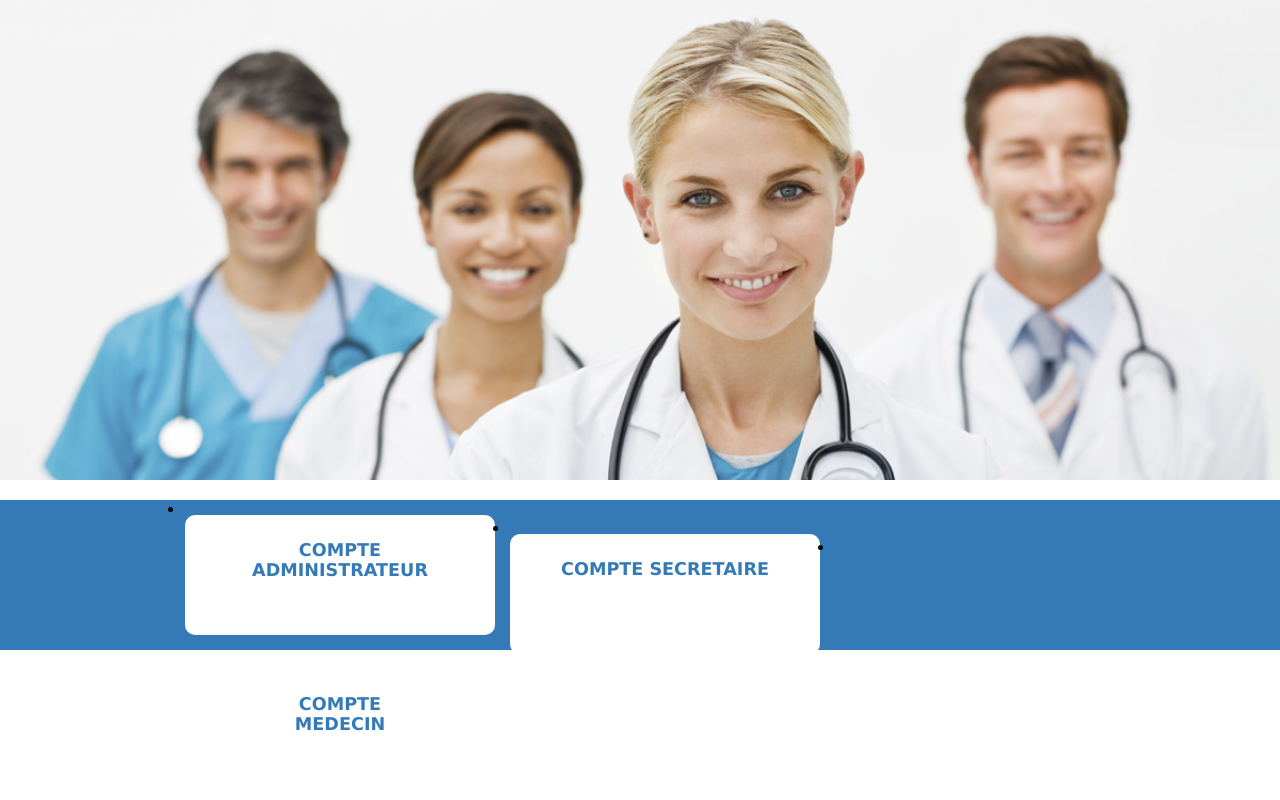
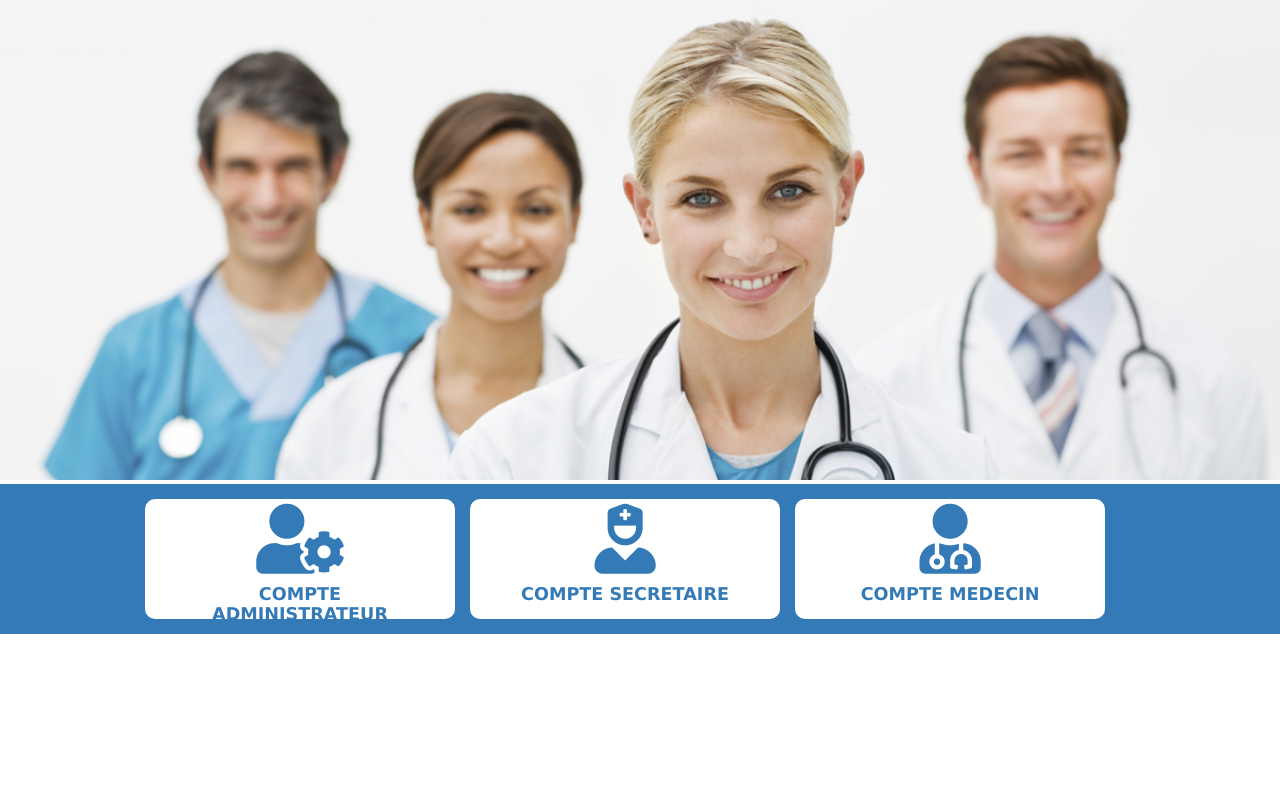
Before and after one commit to cheikh3008/hopital, a PHP site: page / in a window 1280 px wide. Run offline with PHP 8.4, Linux system fonts and the light colour scheme; some libraries are stand-ins or nearby versions.

Commit message:
modif des lien a

```diff
--- a/index.php
+++ b/index.php
@@ -5,6 +5,7 @@
     <meta name="viewport" content="width=device-width, initial-scale=1, shrink-to-fit=no">
     <meta http-equiv="X-UA-Compatible" content="ie=edge">
     <link rel="stylesheet" href="css/main_index.css">
+    <link rel="stylesheet" href="https://use.fontawesome.com/releases/v5.9.0/css/all.css">
 
 
     <title>ACCUEIL</title>
@@ -16,11 +17,10 @@
     </div>
     <div class="content">
        <nav>
-             <ul>
-                <li><a class="lien" href="pages/admin/admin.php">Compte Administrateur </a></li>
-                <li><a class="lien" href="pages/secretaire/secretaire.php">Compte Secretaire</a></li>
-                <li><a class="lien" href="pages/medecin/medecin.php">Compte <br>Medecin </a></li>
-            </ul>
+            <a class="lien" href="pages/admin/admin.php"><em class="fas fa-user-cog"></em> <br> Compte Administrateur </a>
+            <a class="lien" href="pages/secretaire/secretaire.php"><em class="fas fa-user-nurse"></em> <br> Compte Secretaire</a>
+            <a class="lien" href="pages/medecin/medecin.php"><em class="fas fa-user-md"></em> <br> Compte Medecin </a>
+
        </nav>
     </div>
 
```
